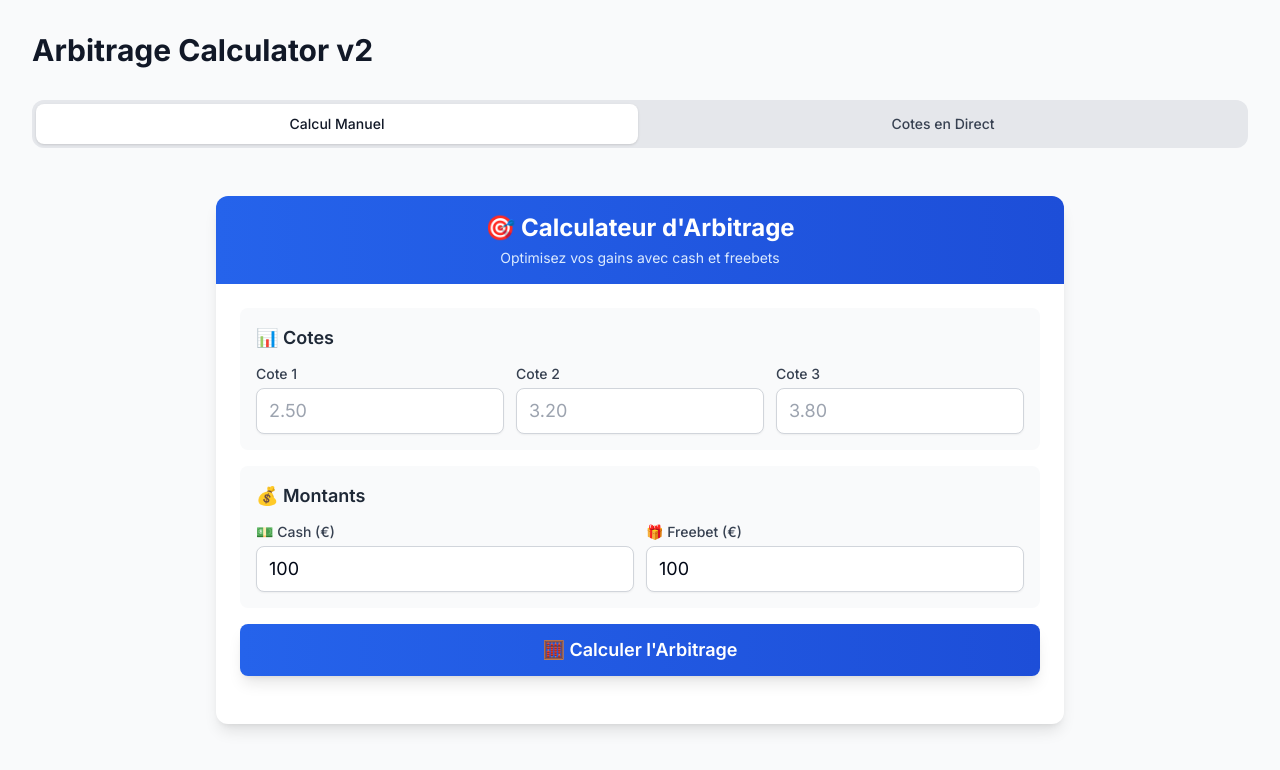
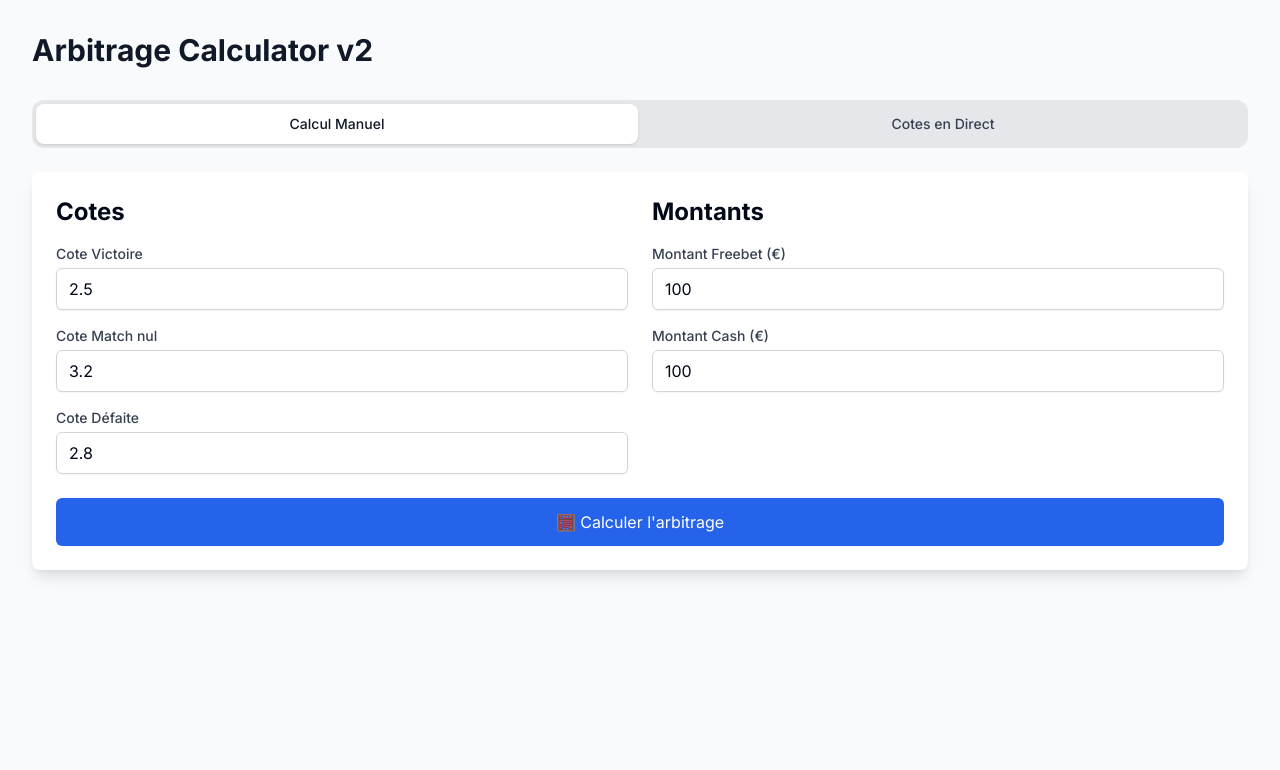
Before and after one commit to henznd/Bet-optimiser, a Next.js app: page / in a window 1280 px wide. Shown: the top 770 px of the page. Built offline with nearby package versions, Linux system fonts and the light colour scheme.

Commit message:
✨ Mise à jour des composants avec la logique de calcul fonctionnelle pour les freebets et le cash

```diff
--- a/src/components/ManualArbitrage.tsx
+++ b/src/components/ManualArbitrage.tsx
@@ -2,314 +2,235 @@
 
 import React, { useState } from 'react';
 
-type Bet = {
-  bookmaker: string;
-  odds: number;
-  cashStake: number;
-  freebetStake: number;
+interface ArbitrageResult {
+  freebetDistribution: {
+    victory: number;
+    draw: number;
+    defeat: number;
   };
-
-type ArbitrageResult = {
-  totalCashInvestment: number;
-  totalFreebetAmount: number;
+  cashDistribution: {
+    victory: number;
+    draw: number;
+    defeat: number;
+  };
   guaranteedProfit: number;
-  profitPercentage: number;
-  bets: Bet[];
-};
+  totalInvestment: number;
+  roi: number;
+}
 
 export default function ManualArbitrage() {
-  const [odds1, setOdds1] = useState<string>('');
-  const [odds2, setOdds2] = useState<string>('');
-  const [odds3, setOdds3] = useState<string>('');
-  const [cashAmount, setCashAmount] = useState<string>('100');
-  const [freebetAmount, setFreebetAmount] = useState<string>('100');
+  const [odds, setOdds] = useState({
+    victory: 2.5,
+    draw: 3.2,
+    defeat: 2.8,
+  });
+  const [amounts, setAmounts] = useState({
+    freebet: 100,
+    cash: 100,
+  });
   const [result, setResult] = useState<ArbitrageResult | null>(null);
+  const [error, setError] = useState<string | null>(null);
 
   const calculateArbitrage = () => {
-    const o1 = parseFloat(odds1);
-    const o2 = parseFloat(odds2);
-    const o3 = parseFloat(odds3);
-    const cash = parseFloat(cashAmount);
-    const freebet = parseFloat(freebetAmount);
+    const { victory: C1, draw: C2, defeat: C3 } = odds;
+    const { freebet: F, cash: R } = amounts;
 
-    if (isNaN(o1) || isNaN(o2) || isNaN(o3) || isNaN(cash) || isNaN(freebet) ||
-        o1 <= 1 || o2 <= 1 || o3 <= 1 || cash < 0 || freebet < 0) {
-      alert('Veuillez entrer des cotes valides (>1) et des montants positifs');
+    if (C1 <= 1 || C2 <= 1 || C3 <= 1) {
+      setError("Toutes les cotes doivent être supérieures à 1");
+      setResult(null);
+      return;
+    }
+    if (F < 0 || R < 0) {
+      setError("Les montants ne peuvent pas être négatifs");
+      setResult(null);
       return;
     }
 
-    if (cash === 0 && freebet === 0) {
-      alert('Vous devez entrer au moins un montant cash ou freebet');
-      return;
-    }
-
-    // Calcul des probabilités implicites
-    const p1 = 1 / o1;
-    const p2 = 1 / o2;
-    const p3 = 1 / o3;
-    const totalProb = p1 + p2 + p3;
-
-    // Logique : répartir cash ET freebet sur les 3 issues
-    // Le cash peut être utilisé même sans opportunité d'arbitrage
-    // Les freebets compensent les pertes potentielles du cash
-    const a1 = o1 - 1; // Gain net pour freebet
-    const a2 = o2 - 1;
-    const a3 = o3 - 1;
-
-    let cashGain = 0;
-    let freebetGain = 0;
+    // Nouvelle logique : répartir cash ET freebet sur les 3 issues pour garantir le même gain final
+    const a1 = C1 - 1;
+    const a2 = C2 - 1;
+    const a3 = C3 - 1;
 
     // Gain garanti par le cash seul
-    if (cash > 0) {
-      if (totalProb < 1) {
-        // Opportunité d'arbitrage classique
-        cashGain = cash / totalProb;
-      } else {
-        // Pas d'opportunité d'arbitrage, mais on peut quand même utiliser le cash
-        // Le gain sera inférieur à la mise, mais compensé par les freebets
-        cashGain = cash / totalProb;
+    const cashGain = R / (1 / C1 + 1 / C2 + 1 / C3);
+    // Gain garanti par les freebets seuls
+    const freebetGain = F / (1 / a1 + 1 / a2 + 1 / a3);
+    // Gain garanti total
+    const G = cashGain + freebetGain;
+
+    // Répartition du cash
+    const cashDistribution = {
+      victory: cashGain / C1,
+      draw: cashGain / C2,
+      defeat: cashGain / C3,
+    };
+    // Répartition des freebets
+    const freebetDistribution = {
+      victory: freebetGain / a1,
+      draw: freebetGain / a2,
+      defeat: freebetGain / a3,
+    };
+    // Correction pour éviter NaN si a1, a2, a3 = 0 (cote = 1)
+    for (const k of ["victory", "draw", "defeat"] as const) {
+      if (!isFinite(freebetDistribution[k])) {
+        freebetDistribution[k] = 0;
+      }
+      if (!isFinite(cashDistribution[k])) {
+        cashDistribution[k] = 0;
       }
     }
 
-    // Gain garanti par les freebets seuls (toujours possible car gratuits)
-    if (freebet > 0) {
-      const freebetTotalProb = 1 / a1 + 1 / a2 + 1 / a3;
-      freebetGain = freebet / freebetTotalProb;
-    }
+    const totalInvestment = R;
+    const roi = totalInvestment > 0 ? ((G - totalInvestment) / totalInvestment) * 100 : 0;
 
-    // Gain garanti total
-    const guaranteedProfit = cashGain + freebetGain;
-
-    // Répartition du cash
-    const cashDistribution = {
-      result1: cash > 0 ? cashGain / o1 : 0,
-      result2: cash > 0 ? cashGain / o2 : 0,
-      result3: cash > 0 ? cashGain / o3 : 0,
+    setResult({
+      freebetDistribution,
+      cashDistribution,
+      guaranteedProfit: G,
+      totalInvestment,
+      roi
+    });
+    setError(null);
   };
 
-    // Répartition des freebets
-    const freebetDistribution = {
-      result1: freebet > 0 ? freebetGain / a1 : 0,
-      result2: freebet > 0 ? freebetGain / a2 : 0,
-      result3: freebet > 0 ? freebetGain / a3 : 0,
-    };
-
-    // Correction pour éviter NaN
-    if (!isFinite(freebetDistribution.result1)) freebetDistribution.result1 = 0;
-    if (!isFinite(freebetDistribution.result2)) freebetDistribution.result2 = 0;
-    if (!isFinite(freebetDistribution.result3)) freebetDistribution.result3 = 0;
-    if (!isFinite(cashDistribution.result1)) cashDistribution.result1 = 0;
-    if (!isFinite(cashDistribution.result2)) cashDistribution.result2 = 0;
-    if (!isFinite(cashDistribution.result3)) cashDistribution.result3 = 0;
-
-    const profitPercentage = cash > 0 ? ((guaranteedProfit - cash) / cash) * 100 : 0;
-
-    setResult({
-      totalCashInvestment: cash,
-      totalFreebetAmount: freebet,
-      guaranteedProfit,
-      profitPercentage,
-      bets: [
-        {
-          bookmaker: 'Résultat 1',
-          odds: o1,
-          cashStake: cashDistribution.result1,
-          freebetStake: freebetDistribution.result1
-        },
-        {
-          bookmaker: 'Résultat 2',
-          odds: o2,
-          cashStake: cashDistribution.result2,
-          freebetStake: freebetDistribution.result2
-        },
-        {
-          bookmaker: 'Résultat 3',
-          odds: o3,
-          cashStake: cashDistribution.result3,
-          freebetStake: freebetDistribution.result3
-        },
-      ],
-    });
+  const formatCurrency = (amount: number) => {
+    return new Intl.NumberFormat('fr-FR', {
+      style: 'currency',
+      currency: 'EUR',
+      minimumFractionDigits: 2,
+      maximumFractionDigits: 2
+    }).format(amount);
   };
 
   return (
-    <div className="max-w-4xl mx-auto p-4 sm:p-6">
-      <div className="bg-white rounded-xl shadow-lg overflow-hidden">
-        {/* Header */}
-        <div className="bg-gradient-to-r from-blue-600 to-blue-700 px-6 py-4">
-          <h2 className="text-xl sm:text-2xl font-bold text-white text-center">
-            🎯 Calculateur d'Arbitrage
-          </h2>
-          <p className="text-blue-100 text-sm text-center mt-1">
-            Optimisez vos gains avec cash et freebets
-          </p>
-        </div>
-
-        <div className="p-4 sm:p-6">
-          {/* Formulaire */}
-          <div className="space-y-4 mb-6">
-            {/* Cotes */}
-            <div className="bg-gray-50 rounded-lg p-4">
-              <h3 className="text-lg font-semibold text-gray-800 mb-3 flex items-center">
-                📊 Cotes
-              </h3>
-              <div className="grid grid-cols-1 sm:grid-cols-3 gap-3">
+    <div className="bg-white rounded-lg shadow-lg p-6">
+      <div className="grid grid-cols-1 md:grid-cols-2 gap-6 mb-6">
+        <div>
+          <h2 className="text-2xl font-bold mb-4">Cotes</h2>
+          <div className="space-y-4">
             <div>
               <label className="block text-sm font-medium text-gray-700 mb-1">
-                    Cote 1
+                Cote Victoire
               </label>
               <input
                 type="number"
+                value={odds.victory}
+                onChange={(e) => setOdds({ ...odds, victory: parseFloat(e.target.value) || 0 })}
+                className="w-full px-3 py-2 border border-gray-300 rounded-md shadow-sm focus:outline-none focus:ring-2 focus:ring-blue-500"
                 step="0.01"
                 min="1.01"
-                    value={odds1}
-                    onChange={(e) => setOdds1(e.target.value)}
-                    className="w-full px-3 py-2 border border-gray-300 rounded-lg shadow-sm focus:outline-none focus:ring-2 focus:ring-blue-500 focus:border-blue-500 text-lg"
-                    placeholder="2.50"
               />
             </div>
             <div>
               <label className="block text-sm font-medium text-gray-700 mb-1">
-                    Cote 2
+                Cote Match nul
               </label>
               <input
                 type="number"
+                value={odds.draw}
+                onChange={(e) => setOdds({ ...odds, draw: parseFloat(e.target.value) || 0 })}
+                className="w-full px-3 py-2 border border-gray-300 rounded-md shadow-sm focus:outline-none focus:ring-2 focus:ring-blue-500"
                 step="0.01"
                 min="1.01"
-                    value={odds2}
-                    onChange={(e) => setOdds2(e.target.value)}
-                    className="w-full px-3 py-2 border border-gray-300 rounded-lg shadow-sm focus:outline-none focus:ring-2 focus:ring-blue-500 focus:border-blue-500 text-lg"
-                    placeholder="3.20"
               />
             </div>
             <div>
               <label className="block text-sm font-medium text-gray-700 mb-1">
-                    Cote 3
+                Cote Défaite
               </label>
               <input
                 type="number"
+                value={odds.defeat}
+                onChange={(e) => setOdds({ ...odds, defeat: parseFloat(e.target.value) || 0 })}
+                className="w-full px-3 py-2 border border-gray-300 rounded-md shadow-sm focus:outline-none focus:ring-2 focus:ring-blue-500"
                 step="0.01"
                 min="1.01"
-                    value={odds3}
-                    onChange={(e) => setOdds3(e.target.value)}
-                    className="w-full px-3 py-2 border border-gray-300 rounded-lg shadow-sm focus:outline-none focus:ring-2 focus:ring-blue-500 focus:border-blue-500 text-lg"
-                    placeholder="3.80"
               />
             </div>
           </div>
         </div>
 
-            {/* Montants */}
-            <div className="bg-gray-50 rounded-lg p-4">
-              <h3 className="text-lg font-semibold text-gray-800 mb-3 flex items-center">
-                💰 Montants
-              </h3>
-              <div className="grid grid-cols-1 sm:grid-cols-2 gap-3">
+        <div>
+          <h2 className="text-2xl font-bold mb-4">Montants</h2>
+          <div className="space-y-4">
             <div>
               <label className="block text-sm font-medium text-gray-700 mb-1">
-                    💵 Cash (€)
+                Montant Freebet (€)
               </label>
               <input
                 type="number"
-                    step="1"
+                value={amounts.freebet}
+                onChange={(e) => setAmounts({ ...amounts, freebet: parseFloat(e.target.value) || 0 })}
+                className="w-full px-3 py-2 border border-gray-300 rounded-md shadow-sm focus:outline-none focus:ring-2 focus:ring-blue-500"
+                step="0.01"
                 min="0"
-                    value={cashAmount}
-                    onChange={(e) => setCashAmount(e.target.value)}
-                    className="w-full px-3 py-2 border border-gray-300 rounded-lg shadow-sm focus:outline-none focus:ring-2 focus:ring-blue-500 focus:border-blue-500 text-lg"
-                    placeholder="100"
               />
             </div>
             <div>
               <label className="block text-sm font-medium text-gray-700 mb-1">
-                    🎁 Freebet (€)
+                Montant Cash (€)
               </label>
               <input
                 type="number"
-                    step="1"
+                value={amounts.cash}
+                onChange={(e) => setAmounts({ ...amounts, cash: parseFloat(e.target.value) || 0 })}
+                className="w-full px-3 py-2 border border-gray-300 rounded-md shadow-sm focus:outline-none focus:ring-2 focus:ring-blue-500"
+                step="0.01"
                 min="0"
-                    value={freebetAmount}
-                    onChange={(e) => setFreebetAmount(e.target.value)}
-                    className="w-full px-3 py-2 border border-gray-300 rounded-lg shadow-sm focus:outline-none focus:ring-2 focus:ring-blue-500 focus:border-blue-500 text-lg"
-                    placeholder="100"
               />
             </div>
           </div>
         </div>
+      </div>
 
-            {/* Bouton Calculer */}
       <button
         onClick={calculateArbitrage}
-              className="w-full bg-gradient-to-r from-blue-600 to-blue-700 text-white py-3 px-6 rounded-lg hover:from-blue-700 hover:to-blue-800 focus:outline-none focus:ring-2 focus:ring-blue-500 focus:ring-offset-2 font-semibold text-lg transition-all duration-200 shadow-lg"
+        className="w-full bg-blue-600 text-white py-3 px-6 rounded-md hover:bg-blue-700 transition-colors"
       >
-              🧮 Calculer l'Arbitrage
+        🧮 Calculer l'arbitrage
       </button>
+
+      {error && (
+        <div className="mt-6 p-4 bg-red-50 border-l-4 border-red-500 text-red-700">
+          <h3 className="font-bold">❌ Erreur</h3>
+          <p>{error}</p>
+        </div>
+      )}
+
+      {result && (
+        <div className="mt-6 p-4 bg-green-50 border-l-4 border-green-500">
+          <h3 className="text-xl font-bold text-green-800 mb-4">🎯 Résultats de l'arbitrage</h3>
+
+          <div className="space-y-2 text-green-800">
+            <p><strong>Gain garanti :</strong> {formatCurrency(result.guaranteedProfit)}</p>
+            <p><strong>Investissement cash :</strong> {formatCurrency(result.totalInvestment)}</p>
+            <p><strong>Profit net :</strong> {formatCurrency(result.guaranteedProfit - result.totalInvestment)}</p>
+            <p><strong>ROI :</strong> {result.roi.toFixed(2)}%</p>
           </div>
 
-          {/* Résultats */}
-          {result && (
-            <div className="bg-gradient-to-br from-green-50 to-blue-50 rounded-xl p-4 sm:p-6 border border-green-200">
-              <h3 className="text-xl font-bold text-gray-800 mb-4 flex items-center">
-                📈 Résultats
-              </h3>
-
-              {/* Résumé principal */}
-              <div className="grid grid-cols-1 sm:grid-cols-2 lg:grid-cols-4 gap-4 mb-6">
-                <div className="bg-white rounded-lg p-4 shadow-sm border">
-                  <p className="text-sm text-gray-600 mb-1">💵 Investissement</p>
-                  <p className="text-lg font-bold text-gray-800">{result.totalCashInvestment.toFixed(2)}€</p>
-                </div>
-                <div className="bg-white rounded-lg p-4 shadow-sm border">
-                  <p className="text-sm text-gray-600 mb-1">🎁 Freebet</p>
-                  <p className="text-lg font-bold text-blue-600">{result.totalFreebetAmount.toFixed(2)}€</p>
-                </div>
-                <div className="bg-white rounded-lg p-4 shadow-sm border">
-                  <p className="text-sm text-gray-600 mb-1">💰 Gain Garanti</p>
-                  <p className="text-lg font-bold text-green-600">{result.guaranteedProfit.toFixed(2)}€</p>
-                </div>
-                <div className="bg-white rounded-lg p-4 shadow-sm border">
-                  <p className="text-sm text-gray-600 mb-1">📊 ROI</p>
-                  <p className={`text-lg font-bold ${result.profitPercentage >= 0 ? 'text-green-600' : 'text-red-600'}`}>
-                    {result.profitPercentage.toFixed(2)}%
-                  </p>
-                </div>
+          <div className="mt-4">
+            <h4 className="font-bold text-green-800">🎁 Répartition des freebets :</h4>
+            <ul className="list-disc list-inside space-y-1 text-green-800">
+              <li>Victoire : {formatCurrency(result.freebetDistribution.victory)}</li>
+              <li>Match nul : {formatCurrency(result.freebetDistribution.draw)}</li>
+              <li>Défaite : {formatCurrency(result.freebetDistribution.defeat)}</li>
+            </ul>
           </div>
 
-              {/* Répartition des mises */}
-              <div className="bg-white rounded-lg p-4 shadow-sm border">
-                <h4 className="text-lg font-semibold text-gray-800 mb-3">🎯 Répartition des Mises</h4>
-                <div className="space-y-3">
-                  {result.bets.map((bet, index) => (
-                    <div key={index} className="bg-gray-50 rounded-lg p-3">
-                      <div className="flex justify-between items-center mb-2">
-                        <span className="font-medium text-gray-800">{bet.bookmaker}</span>
-                        <span className="text-sm text-gray-600">Cote: {bet.odds}</span>
-                      </div>
-                      <div className="grid grid-cols-2 gap-3">
-                        <div className="bg-white rounded p-2 text-center">
-                          <p className="text-xs text-gray-600">Cash</p>
-                          <p className="font-semibold text-gray-800">{bet.cashStake.toFixed(2)}€</p>
-                        </div>
-                        <div className="bg-blue-50 rounded p-2 text-center">
-                          <p className="text-xs text-blue-600">Freebet</p>
-                          <p className="font-semibold text-blue-700">{bet.freebetStake.toFixed(2)}€</p>
-                        </div>
-                      </div>
-                    </div>
-                  ))}
-                </div>
+          <div className="mt-4">
+            <h4 className="font-bold text-green-800">💶 Répartition du cash :</h4>
+            <ul className="list-disc list-inside space-y-1 text-green-800">
+              <li>Victoire : {formatCurrency(result.cashDistribution.victory)}</li>
+              <li>Match nul : {formatCurrency(result.cashDistribution.draw)}</li>
+              <li>Défaite : {formatCurrency(result.cashDistribution.defeat)}</li>
+            </ul>
           </div>
 
-              {/* Note explicative */}
-              <div className="mt-4 p-3 bg-blue-100 rounded-lg border border-blue-200">
-                <p className="text-sm text-blue-800">
-                  <strong>💡 Note :</strong> Avec cette répartition, vous gagnez la même somme quoi qu'il arrive,
-                  en profitant au maximum des freebets (gratuits) pour booster le gain garanti.
+          <p className="mt-4 text-sm italic text-green-700">
+            Avec cette répartition, vous gagnez la même somme quoi qu'il arrive, en profitant au maximum des freebets (gratuits) pour booster le gain garanti.
           </p>
-              </div>
         </div>
       )}
     </div>
-      </div>
-    </div>
   );
 }
```
Lines whose indentation alone changed are shown as unchanged.
